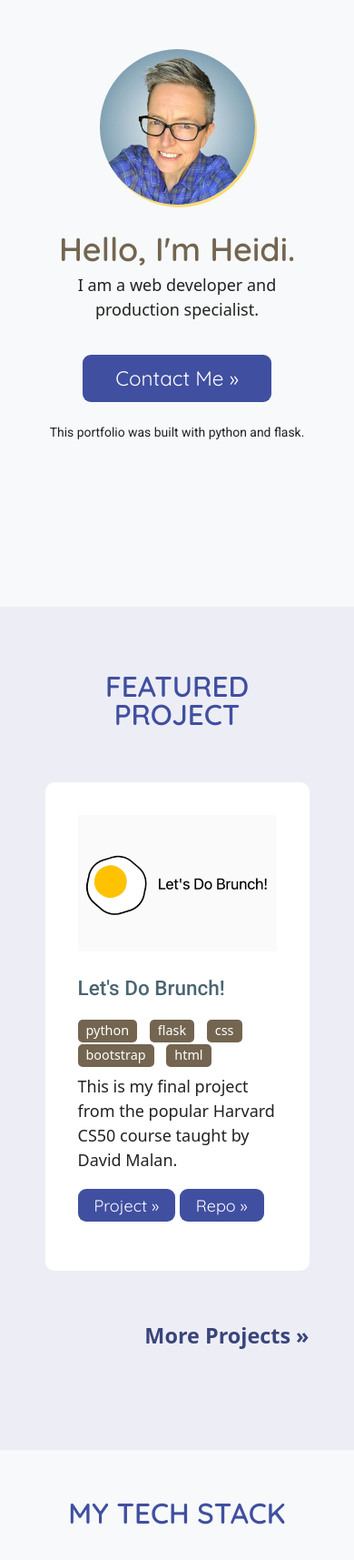
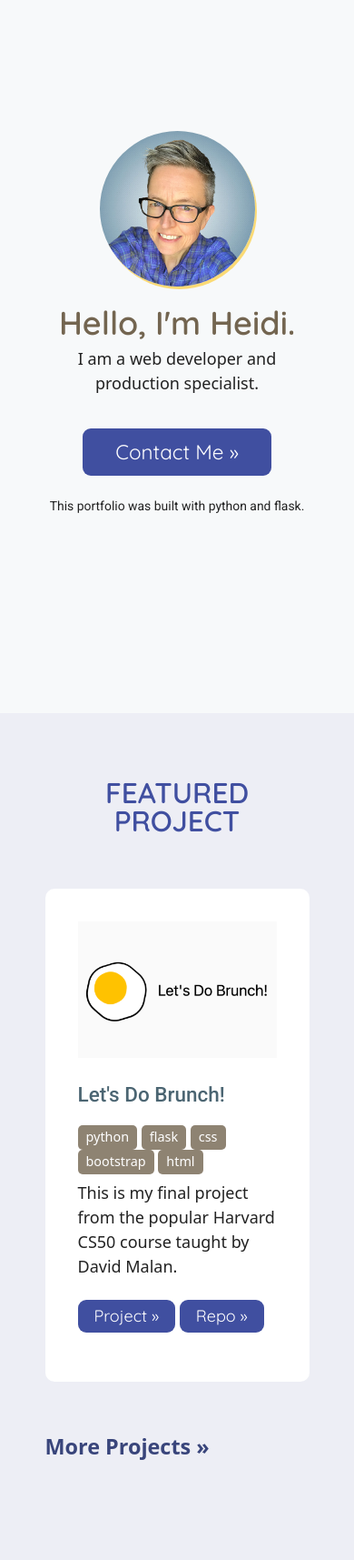
Before and after one commit to heidi37/my-python-portfolio, a Flask app: page / in a window 390 px wide. Shown: the part 144-1859 px from the top of the page at 91% size. Run offline with Flask 3, Linux system fonts and the light colour scheme; some libraries are stand-ins or nearby versions.

Commit message:
improves mobile css

```diff
--- a/app.py
+++ b/app.py
@@ -16,4 +16,4 @@ def contact():
   return render_template('contact.html')
 
 if __name__ == '__main__':
-  app.run(debug = False, port = 3000, host='localhost')
+  app.run(debug = True, port = 3000, host='localhost')
--- a/static/css/style.css
+++ b/static/css/style.css
@@ -44,7 +44,7 @@ h1,
 h1 {
   font-weight: 600;
   color: var(--pill-color);
-  margin: 0;
+  margin-top: 1rem;
 }
 
 h2 {
@@ -168,7 +168,7 @@ footer  p {
 }
 
 .button-small {
-  margin-top: 0;
+  margin-top: .25rem;
   font-size: 1rem;
   padding: 0.25rem 1rem;
 }
@@ -194,14 +194,19 @@ button.navbar-toggler {
 
 /* Home Page */
 
+main {
+  margin-top: 8rem;
+}
+
 .header--hero {
   display: flex;
   flex-direction: column;
 }
 
 .img--headshot-wrapper {
-  position: relative;
-  margin: 3rem 0 0 0;
+  display: flex;
+  flex-direction: row;
+  justify-content: center;
 }
 
 .img--headshot {
@@ -222,7 +227,7 @@ button.navbar-toggler {
 .featured-project-outer {
   background: var(--primary-light);
   padding: 4rem 2rem 6rem;
-  margin-top: 9rem;
+  margin-top:11rem;
 }
 
 .featured-project {
@@ -246,10 +251,9 @@ button.navbar-toggler {
 .pill {
   background-color: var(--pill-color);
   color: white;
-  padding: 0.1rem 0.5rem 0.2rem;
+  padding: 0.15rem 0.5rem 0.25rem;
   border-radius: 5px;
-  margin-right: .5rem;
-  opacity: 1;
+  opacity: .8;
   font-size: 0.8rem;
 }
 
@@ -343,6 +347,9 @@ button.navbar-toggler {
 /* Media Queries */
 
 @media only screen and (min-width: 1092px) {
+  h1 {
+    margin-top: 0;
+  }
   .header--hero {
     flex-direction: row;
     gap: 5rem;
@@ -365,7 +372,7 @@ button.navbar-toggler {
   }
 }
 
-@media only screen and (min-width: 600px) {
+@media only screen and (min-width: 768px) {
   h1 {
     font-size: 4rem;
   }
@@ -388,4 +395,7 @@ button.navbar-toggler {
   .featured-second-col h3 {
     margin-top: 0rem;
   }
+  .button-small {
+    margin-top: 0;
+  }
 }
--- a/templates/featured.html
+++ b/templates/featured.html
@@ -32,7 +32,7 @@
     {% endif %}
     {% endfor %}
 
-        <div class="text-end"><a href="/projects" class="nav-link">More Projects &raquo;</a>
+        <div><a href="/projects" class="nav-link">More Projects &raquo;</a>
     </div>
   </div>
 </div>
--- a/templates/hero.html
+++ b/templates/hero.html
@@ -7,7 +7,7 @@
     />
   </div>
 
-  <div class="header-hero-col-2 mt-4">
+  <div class="header-hero-col-2">
     <h1 class="mb-1">Hello, I'm Heidi.</h1>
     <p class="px-5">I am a web developer and production specialist.</p>
     <a href="/contact" class="button d-inline-block">Contact Me &raquo;</a>
--- a/templates/tech-stack.html
+++ b/templates/tech-stack.html
@@ -8,8 +8,8 @@
     <h4>API'S</h4>
     <h4>PYTHON</h4>
     <h4>GIT</h4>
-    <h4>GITHUB</h4>
     <h4>FIGMA</h4>
+    <h4>TYPO3</h4>
     <h4>WORDPRESS</h4>
   </div>
 </div>
```
